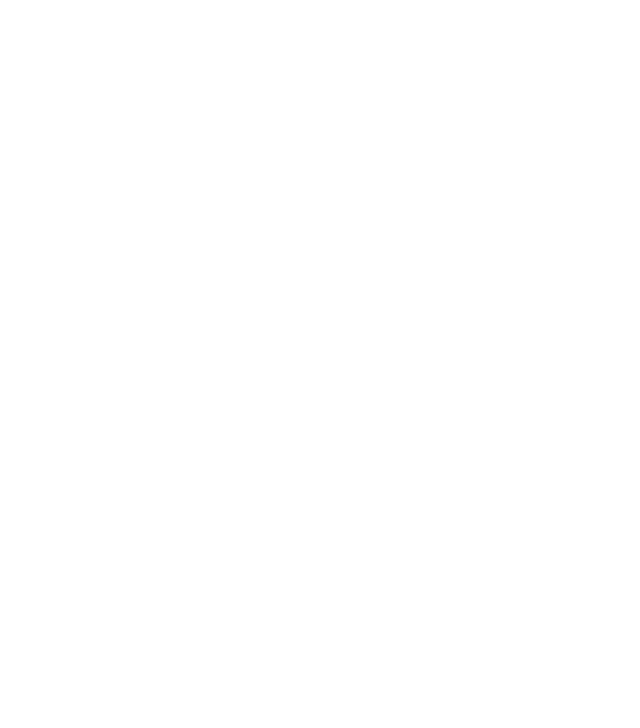
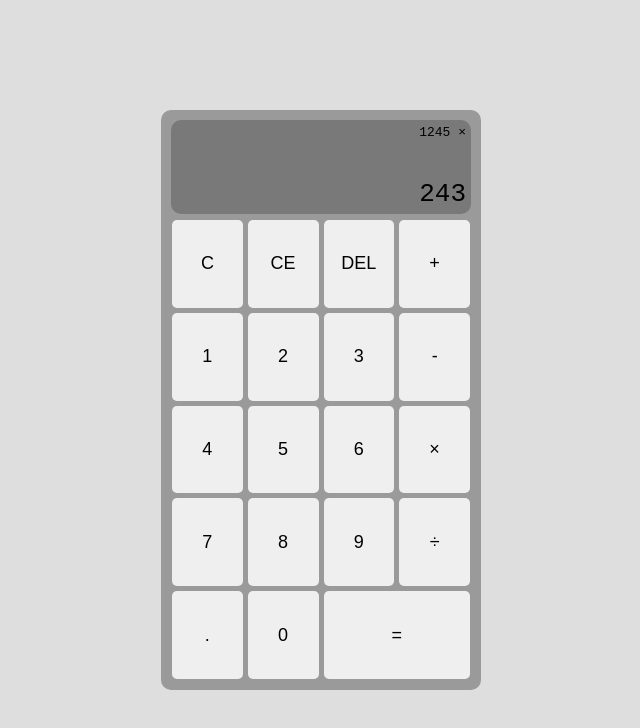
Before and after one commit to clikuki/TOP-Calculator, a website: page index.html in a window 1280 px wide. Shown: the whole page, without its empty margins (319-959 px from the left). Drawn offline with Linux system fonts and the light colour scheme.

Commit message:
added a basic calculator look

```diff
--- a/index.html
+++ b/index.html
@@ -7,9 +7,33 @@
 	<title>Calculator</title>
 </head>
 <body>
-	<main>
-
-	</main>
+	<div id="calculator">
+		<div id="display">
+			<div id="prevOperand">1245 ×</div>
+			<div id="currOperand">243</div>
+		</div>
+		<div id="input">
+			<button id="clearAll">C</button>
+			<button id="clearCurr">CE</button>
+			<button id="delete">DEL</button>
+			<button class="operation">+</button>
+			<button class="num">1</button>
+			<button class="num">2</button>
+			<button class="num">3</button>
+			<button class="operation">-</button>
+			<button class="num">4</button>
+			<button class="num">5</button>
+			<button class="num">6</button>
+			<button class="operation">×</button>
+			<button class="num">7</button>
+			<button class="num">8</button>
+			<button class="num">9</button>
+			<button class="operation">÷</button>
+			<button class="num">.</button>
+			<button class="num">0</button>
+			<button class="operation" id="equals">=</button>
+		</div>
+	</div>
 	<script src="main.js"></script>
 </body>
 </html>
--- a/style.css
+++ b/style.css
@@ -0,0 +1,76 @@
+html {
+	background-color: #dedede;
+	height: 100%;
+	font-family: monospace;
+}
+
+body {
+	min-height: 100%;
+	margin: 0;
+	display: flex;
+	flex-direction: column;
+	align-items: center;
+	justify-content: center;
+}
+
+#calculator {
+	display: flex;
+	flex-direction: column;
+
+	max-width: 300px;
+	width: 70vw;
+
+	/* min-height: 100px;
+	max-height: 1000px; */
+	height: 70vh;
+
+	/* border: 1px solid black; */
+	border-radius: 10px;
+	padding: 10px;
+
+	background-color: #9a9a9a;
+}
+
+#display {
+	/* border: 1px solid black; */
+	border-radius: 10px;
+	background-color: #797979;
+
+	display: flex;
+	flex-direction: column;
+	align-items: flex-end;
+	justify-content: space-between;
+
+	height: 15%;
+
+	padding: 5px;
+}
+
+#input {
+	flex-grow: 1;
+	display: grid;
+	grid-template-columns: repeat(4, 1fr);
+	grid-template-rows: repeat(5, 1fr);
+	gap: 5px;
+	margin: 1px;
+	padding-top: 5px;
+}
+
+#input > * {
+	min-width: 0;
+	font-size: large;
+	border-radius: 5px;
+	border: none;
+}
+
+#input > *:hover {
+	background-color: #bcbcbc;
+}
+
+#equals {
+	grid-column: 3 / 5;
+}
+
+#currOperand {
+	font-size: xx-large;
+}
```
